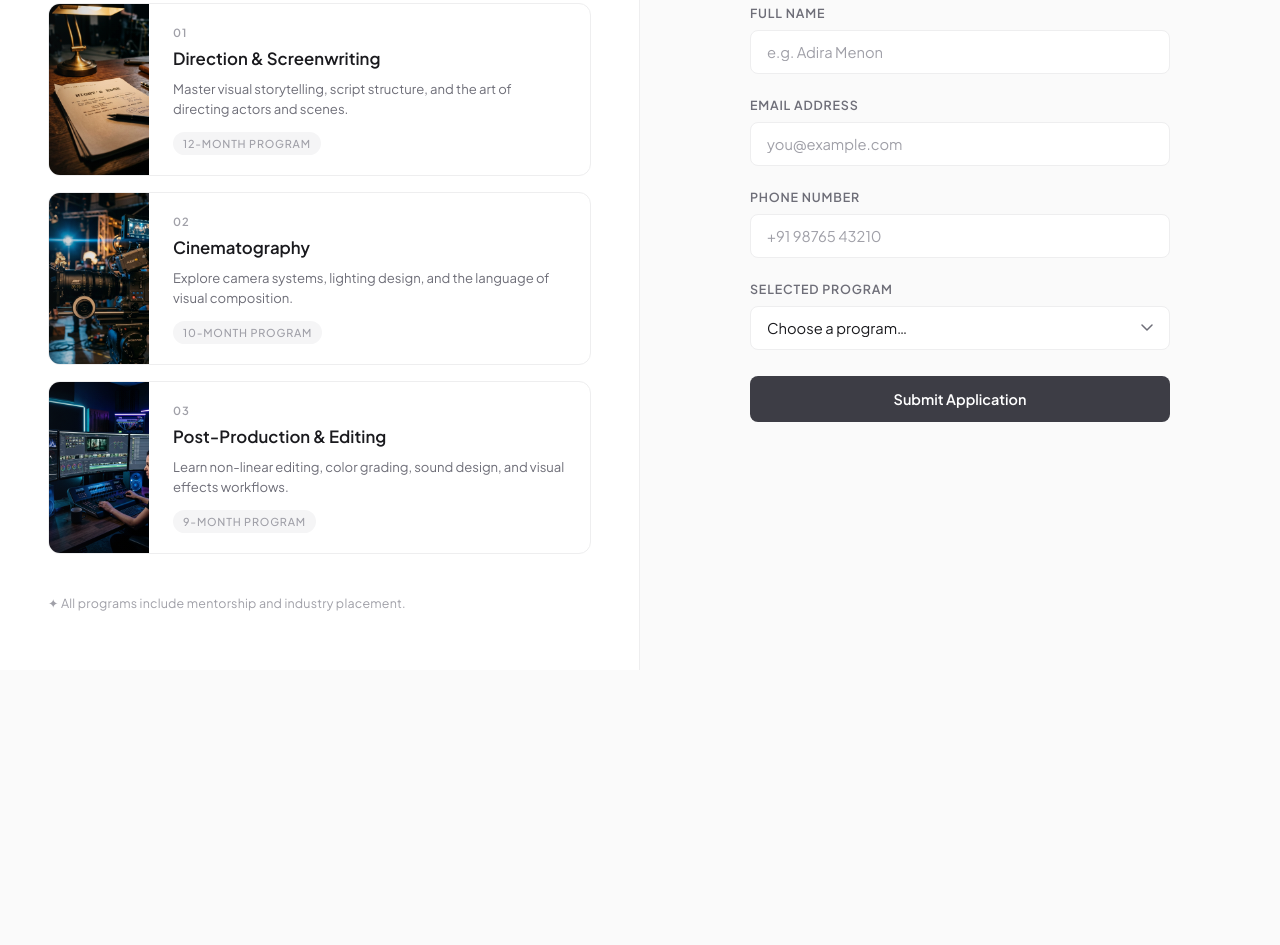
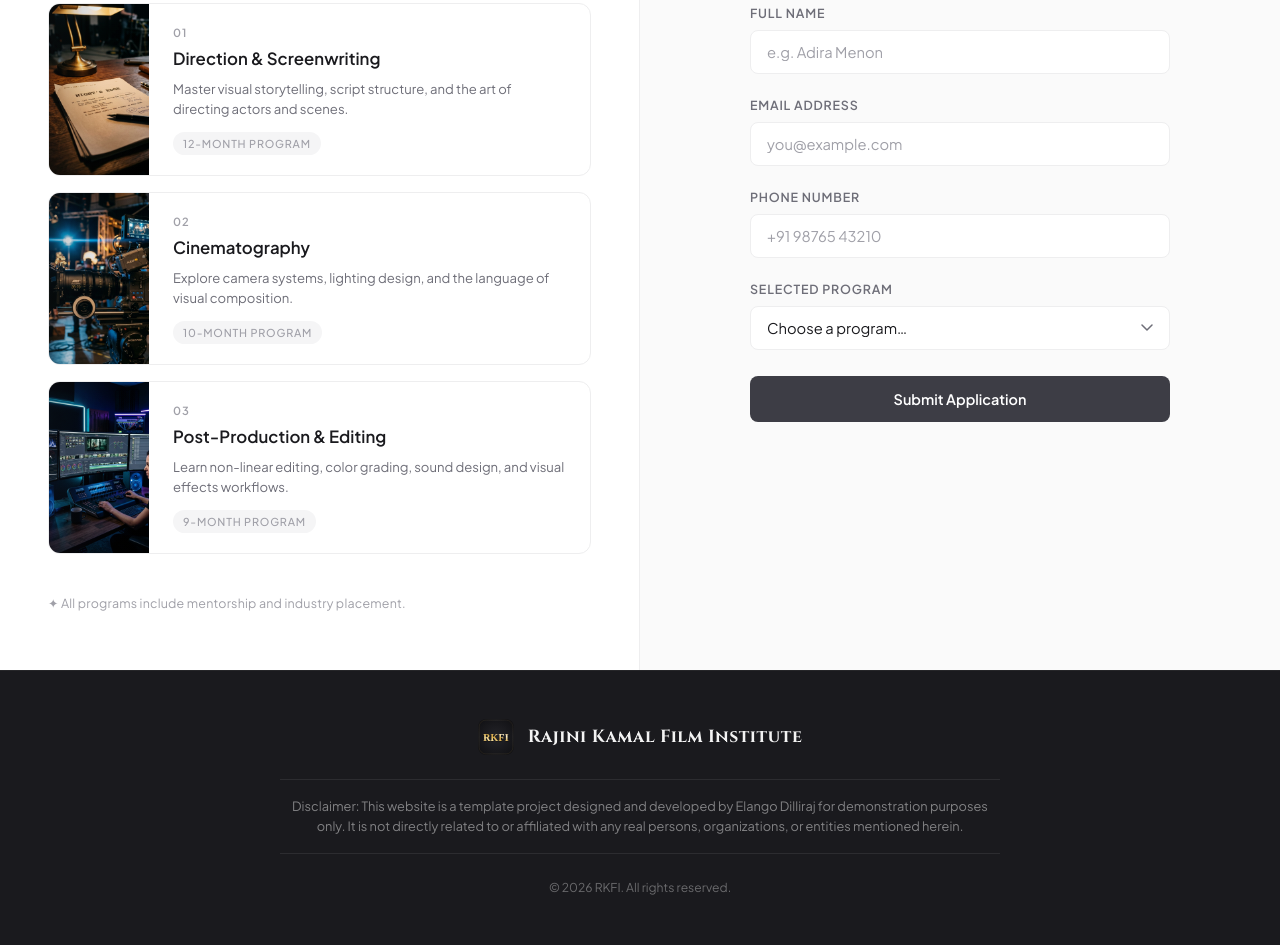
Before and after one commit to ELANGO-DILLIRAJ/FILM-REGISTRATION-FORM, a website: page public/index.html in a window 1280 px wide. Shown: the part 390-1335 px from the top of the page. Before the commit the page ends 1060 px from the top, so only its background shows below. Drawn offline with Linux system fonts and the light colour scheme.

Commit message:
Footer Section developed

```diff
--- a/public/index.html
+++ b/public/index.html
@@ -145,6 +145,20 @@
     </section>
   </div>
 
+  <!-- ─── Footer ────────────────────────────────────────────── -->
+  <footer class="main-footer">
+    <div class="main-footer__inner">
+      <div class="main-footer__brand">
+        <img src="logo.svg" alt="RKFI Logo" class="main-footer__logo" />
+        <span class="main-footer__title">Rajini Kamal Film Institute</span>
+      </div>
+      <p class="main-footer__disclaimer">
+        Disclaimer: This website is a template project designed and developed by Elango Dilliraj for demonstration purposes only. It is not directly related to or affiliated with any real persons, organizations, or entities mentioned herein.
+      </p>
+      <p class="main-footer__copy">&copy; 2026 RKFI. All rights reserved.</p>
+    </div>
+  </footer>
+
   <script src="script.js"></script>
 </body>
 </html>
--- a/public/style.css
+++ b/public/style.css
@@ -636,3 +636,96 @@ body {
     min-height: 100px;
   }
 }
+
+/* ── Global Footer Styles ───────────────────────────────────── */
+.main-footer,
+.about-footer,
+.contact-footer {
+  background: #1a1a1e;
+  padding: 48px 0;
+  color: rgba(255, 255, 255, 0.7);
+  border-top: 1px solid rgba(255, 255, 255, 0.05);
+}
+
+.main-footer__inner,
+.about-footer__inner,
+.contact-footer__inner {
+  max-width: 1000px;
+  margin: 0 auto;
+  padding: 0 40px;
+  display: flex;
+  flex-direction: column;
+  align-items: center;
+  text-align: center;
+  gap: 20px;
+}
+
+.main-footer__brand,
+.about-footer__brand,
+.contact-footer__brand {
+  display: flex;
+  align-items: center;
+  justify-content: center;
+  gap: 14px;
+}
+
+.main-footer__logo,
+.about-footer__logo,
+.contact-footer__logo {
+  width: 36px;
+  height: 36px;
+  border-radius: 6px;
+}
+
+.main-footer__title,
+.about-footer__name,
+.contact-footer__name {
+  font-family: 'Cinzel', serif;
+  font-size: 1.1rem;
+  font-weight: 700;
+  color: rgba(255, 255, 255, 0.95);
+  letter-spacing: 0.5px;
+}
+
+.main-footer__disclaimer,
+.about-footer__disclaimer,
+.contact-footer__disclaimer {
+  font-size: 0.8rem;
+  line-height: 1.6;
+  max-width: 720px;
+  color: rgba(255, 255, 255, 0.45);
+  border-top: 1px solid rgba(255, 255, 255, 0.08);
+  border-bottom: 1px solid rgba(255, 255, 255, 0.08);
+  padding: 16px 0;
+  margin: 4px 0;
+}
+
+.main-footer__copy,
+.about-footer__copy,
+.contact-footer__copy {
+  font-size: 0.76rem;
+  color: rgba(255, 255, 255, 0.35);
+}
+
+.main-footer__copy strong,
+.about-footer__copy strong,
+.contact-footer__copy strong {
+  color: rgba(255, 255, 255, 0.6);
+  font-weight: 600;
+}
+
+@media (max-width: 768px) {
+  .main-footer__inner,
+  .about-footer__inner,
+  .contact-footer__inner {
+    padding: 0 24px;
+    gap: 16px;
+  }
+
+  .main-footer__disclaimer,
+  .about-footer__disclaimer,
+  .contact-footer__disclaimer {
+    font-size: 0.75rem;
+    padding: 12px 0;
+  }
+}
```
Also changed, not shown: public/about.html (+5 -3 lines), public/contact.html (+3 -0 lines).
